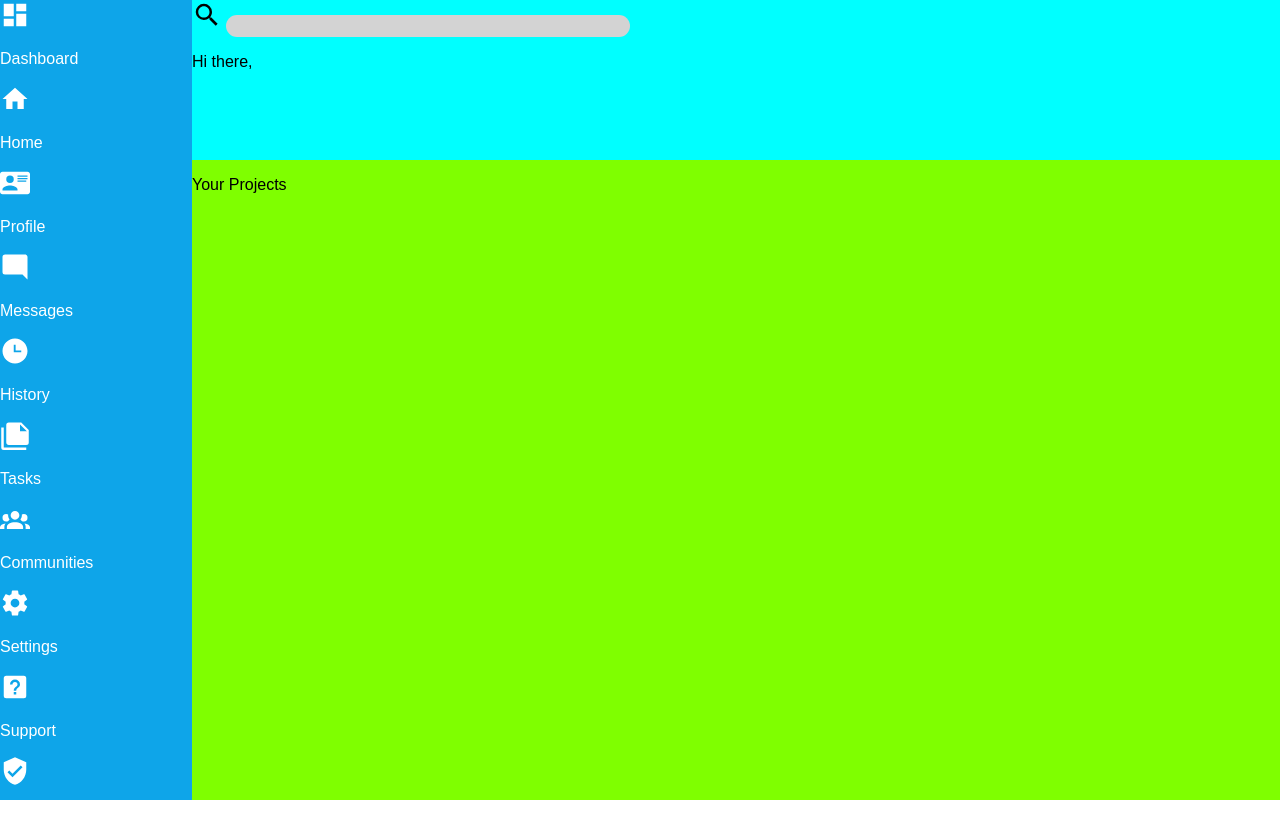
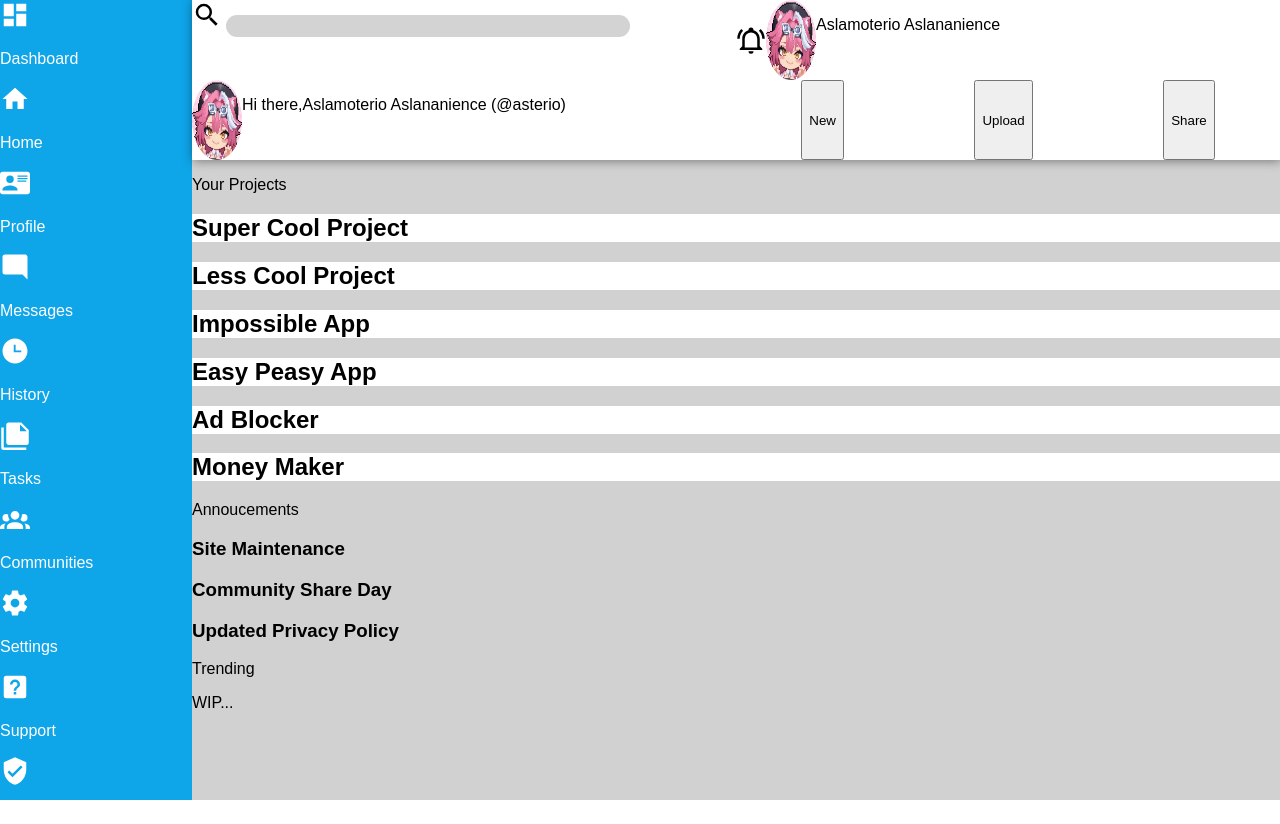
Before and after one commit to CHcrocs/AdminDashboard, a plain HTML site: page index.html in a window 1280 px wide. Drawn offline with Linux system fonts and the light colour scheme.

Commit message:
not today

```diff
--- a/index.html
+++ b/index.html
@@ -10,12 +10,34 @@
 
 <body>
     <header>
-        <svg xmlns="http://www.w3.org/2000/svg" viewBox="0 0 24 24" class="search_icon"><path d="M9.5,3A6.5,6.5 0 0,1 16,9.5C16,11.11 15.41,12.59 14.44,13.73L14.71,14H15.5L20.5,19L19,20.5L14,15.5V14.71L13.73,14.44C12.59,15.41 11.11,16 9.5,16A6.5,6.5 0 0,1 3,9.5A6.5,6.5 0 0,1 9.5,3M9.5,5C7,5 5,7 5,9.5C5,12 7,14 9.5,14C12,14 14,12 14,9.5C14,7 12,5 9.5,5Z" /></svg>
+        <div class="search_div">
+            <svg xmlns="http://www.w3.org/2000/svg" viewBox="0 0 24 24" class="search_icon">
+                <path
+                    d="M9.5,3A6.5,6.5 0 0,1 16,9.5C16,11.11 15.41,12.59 14.44,13.73L14.71,14H15.5L20.5,19L19,20.5L14,15.5V14.71L13.73,14.44C12.59,15.41 11.11,16 9.5,16A6.5,6.5 0 0,1 3,9.5A6.5,6.5 0 0,1 9.5,3M9.5,5C7,5 5,7 5,9.5C5,12 7,14 9.5,14C12,14 14,12 14,9.5C14,7 12,5 9.5,5Z" />
+            </svg>
+            <input type="text">
+        </div>
 
-        <input type="text">
+        <div class="profile_div">
+            <svg xmlns="http://www.w3.org/2000/svg" viewBox="0 0 24 24" class="search_icon">
+                <path
+                    d="M10,21H14A2,2 0 0,1 12,23A2,2 0 0,1 10,21M21,19V20H3V19L5,17V11C5,7.9 7.03,5.17 10,4.29C10,4.19 10,4.1 10,4A2,2 0 0,1 12,2A2,2 0 0,1 14,4C14,4.1 14,4.19 14,4.29C16.97,5.17 19,7.9 19,11V17L21,19M17,11A5,5 0 0,0 12,6A5,5 0 0,0 7,11V18H17V11M19.75,3.19L18.33,4.61C20.04,6.3 21,8.6 21,11H23C23,8.07 21.84,5.25 19.75,3.19M1,11H3C3,8.6 3.96,6.3 5.67,4.61L4.25,3.19C2.16,5.25 1,8.07 1,11Z" />
+            </svg>
+            <img src="Assets/raorapf.png" alt="Raora Pf" class="profile_icon">
+            <p>Aslamoterio Aslananience</p>
+        </div>
 
+        <div class="welcome_div">
+            <img src="Assets/raorapf.png" alt="Raora Pf" class="welcome_profile_icon">
+            <p class="welcome_message">Hi there,</p>
+            <p>Aslamoterio Aslananience (@asterio)</p>
+        </div>
 
-        <p class="welcome_message">Hi there,</p>
+        <div class="buttons_div">
+            <button>New</button>
+            <button>Upload</button>
+            <button>Share</button>
+        </div>
     </header>
     <div id="sidebar">
         <svg xmlns="http://www.w3.org/2000/svg" viewBox="0 0 24 24" class="sidebar_icons">
@@ -74,6 +96,35 @@
     </div>
     <main>
         <p>Your Projects</p>
+        <div class="projects_divs">
+            <h2>Super Cool Project</h2>
+        </div>
+        <div class="projects_divs">
+            <h2>Less Cool Project</h2>
+        </div>
+        <div class="projects_divs">
+            <h2>Impossible App</h2>
+        </div>
+        <div class="projects_divs">
+            <h2>Easy Peasy App</h2>
+        </div>
+        <div class="projects_divs">
+            <h2>Ad Blocker</h2>
+        </div>
+        <div class="projects_divs">
+            <h2>Money Maker</h2>
+        </div>
+
+        <p>Annoucements</p>
+        <div>
+            <h3>Site Maintenance</h3>
+            <h3>Community Share Day</h3>
+            <h3>Updated Privacy Policy</h3>
+        </div>
+        <p>Trending</p>
+        <div>
+            WIP...
+        </div>
     </main>
 </body>
 
--- a/style.css
+++ b/style.css
@@ -10,11 +10,52 @@ body {
 header {
     grid-column: 2/2;
     grid-row: 1/1;
-    background-color: aqua;
+    background-color: white;
+    box-shadow: 1px 1px 10px rgba(0, 0, 0, 0.438);
+    z-index: 1;
+    display: grid;
+    grid-template-columns: 50% 50%;
+    grid-template-rows: 50% 50%;
 }
+
+.search_div{
+    grid-column: 1/1;
+    grid-row: 1/1;
+}
+
+.profile_div{
+    grid-column: 2/2;
+    grid-row: 1/1;
+    display: flex;
+}
+
+.welcome_div{
+    grid-column: 1/1;
+    grid-row: 2/2;
+    display: flex;
+}
+
+.buttons_div{
+    grid-column: 2/2;
+    grid-row: 2/2;
+    display: flex;
+    justify-content: space-around;
+}
+
+
 
 .search_icon{
     width: 30px;
+}
+
+.profile_icon{
+    width: 50px;
+    fill: url(Assets/raorapf.png);
+}
+
+.welcome_profile_icon{
+    width: 50px;
+    fill: url(Assets/raorapf.png);
 }
 
 input{
@@ -44,5 +85,9 @@ input{
 main {
     grid-column: 2/2;
     grid-row: 2/2;
-    background-color: chartreuse;
+    background-color: rgb(209, 209, 209)
 }
+
+.projects_divs{
+    background-color: white;
+}
```
Also changed, not shown: Assets/bell-ring-outline.svg (added), Assets/circle.svg (deleted), Assets/raorapf.png (added).
